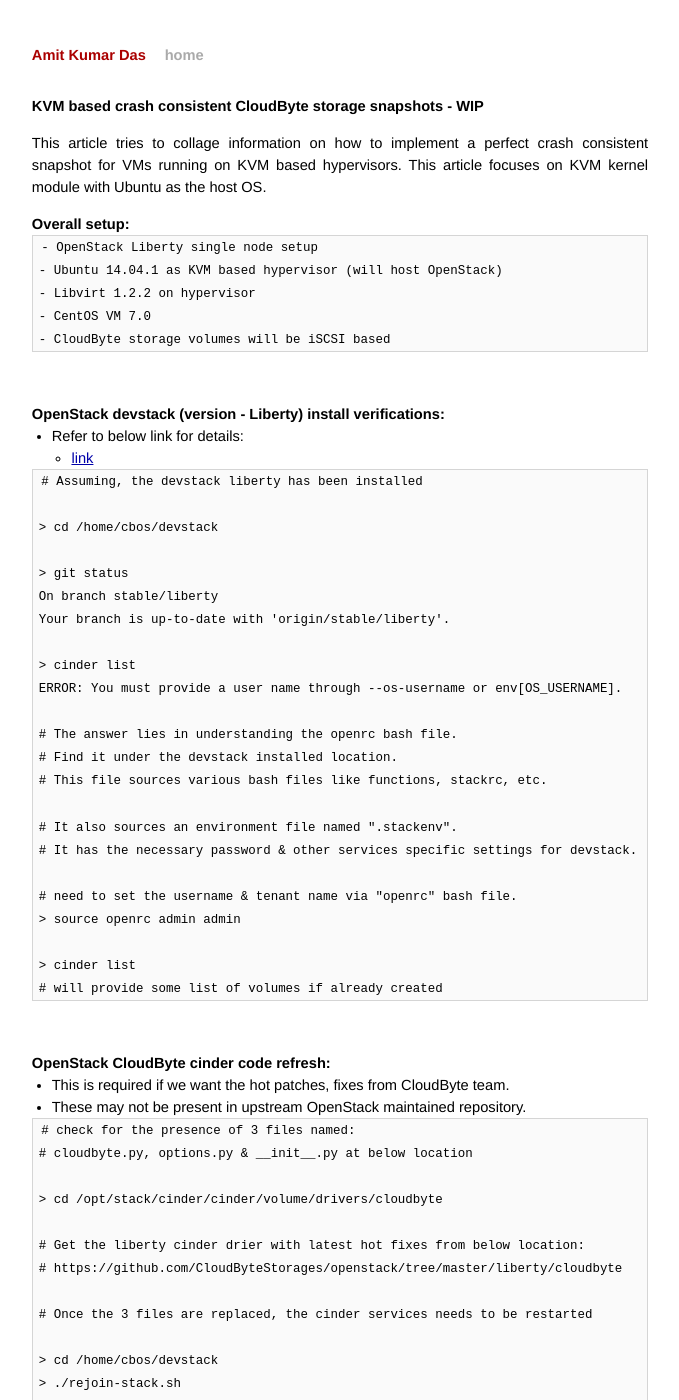
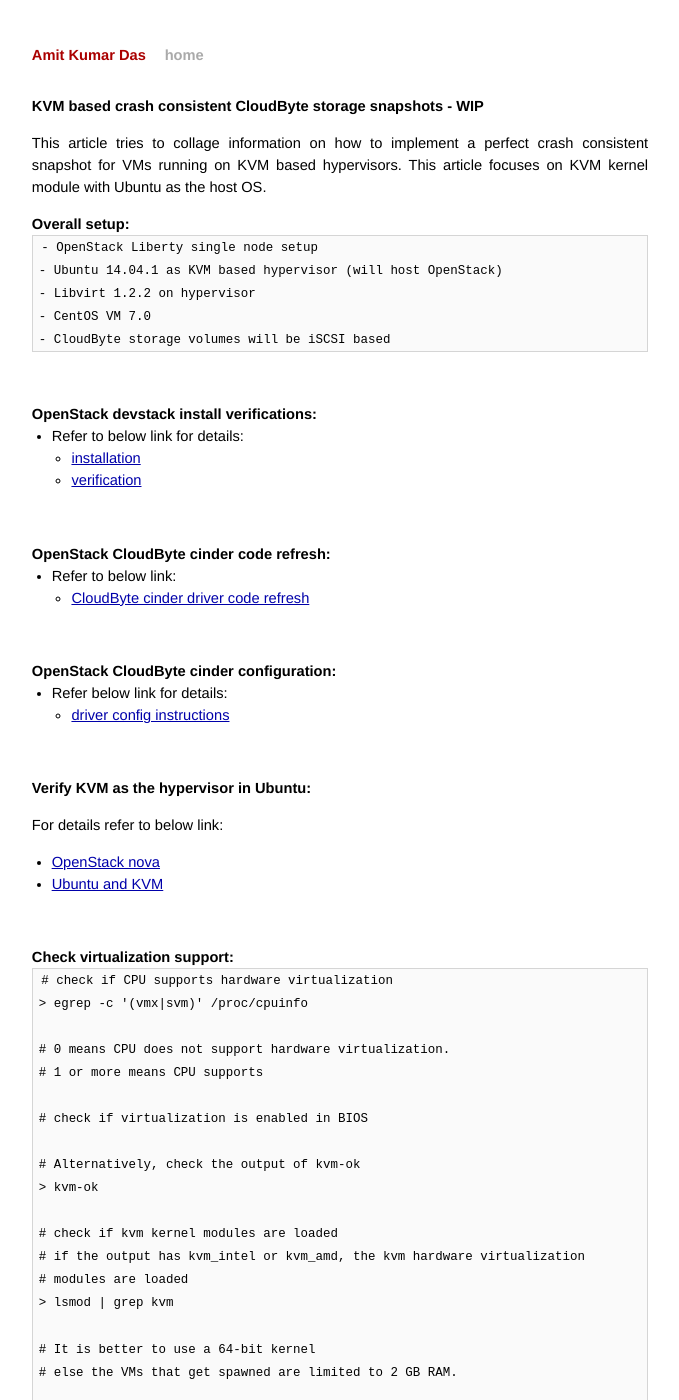
Before and after one commit to AmitKumarDas/amitkumardas.github.io, a Jekyll site: the page built from _posts/2016-04-09-kvm-based-crash-consistent-cloudbyte-storage-snapshots.md, in a window 1280 px wide and 1400 px high. Shown: the whole window, without its empty margins (300-979 px from the left). Built offline with Jekyll 4.4.1, drawn with Linux system fonts in a browser that asks for light colours; some of the changed text lies outside the part shown.

Commit message:
Update 2016-04-09-kvm-based-crash-consistent-cloudbyte-storage-snapshots.md

````diff
--- a/_posts/2016-04-09-kvm-based-crash-consistent-cloudbyte-storage-snapshots.md
+++ b/_posts/2016-04-09-kvm-based-crash-consistent-cloudbyte-storage-snapshots.md
@@ -21,143 +21,25 @@
 
 <br />
 
-## OpenStack devstack (version - Liberty) install verifications:
+## OpenStack devstack install verifications:
 
 - Refer to below link for details:
-  - [link](http://cloudbytestorages.github.io/blog/general/setup/openstack/2016/05/11/OpenStack-Configuration-With-CloudByte-Cinder-Driver.html)
-
-```
-# Assuming, the devstack liberty has been installed
-
-> cd /home/cbos/devstack
-
-> git status
-On branch stable/liberty
-Your branch is up-to-date with 'origin/stable/liberty'.
-
-> cinder list
-ERROR: You must provide a user name through --os-username or env[OS_USERNAME].
-
-# The answer lies in understanding the openrc bash file.
-# Find it under the devstack installed location.
-# This file sources various bash files like functions, stackrc, etc.
-
-# It also sources an environment file named ".stackenv".
-# It has the necessary password & other services specific settings for devstack.
-
-# need to set the username & tenant name via "openrc" bash file.
-> source openrc admin admin
-
-> cinder list
-# will provide some list of volumes if already created
-```
+  - [installation](http://cloudbytestorages.github.io/blog/general/setup/openstack/2016/05/11/OpenStack-Configuration-With-CloudByte-Cinder-Driver.html)
+  - [verification](https://amitkumardas.github.io/2016/03/01/openstack-devstack-install-verifications.html)
 
 <br />
 
 ## OpenStack CloudByte cinder code refresh:
 
-- This is required if we want the hot patches, fixes from CloudByte team.
-- These may not be present in upstream OpenStack maintained repository.
-
-```
-# check for the presence of 3 files named:
-# cloudbyte.py, options.py & __init__.py at below location
-
-> cd /opt/stack/cinder/cinder/volume/drivers/cloudbyte
-
-# Get the liberty cinder drier with latest hot fixes from below location:
-# https://github.com/CloudByteStorages/openstack/tree/master/liberty/cloudbyte
-
-# Once the 3 files are replaced, the cinder services needs to be restarted
-
-> cd /home/cbos/devstack
-> ./rejoin-stack.sh
-
-# use Ctrl + a + p -> previous screen
-# use Ctrl + a + n -> next screen
-# use Ctrl + a + d -> detach i.e. exit
-
-# multiple instances of cinder-api services leads to bind errors
-
-RuntimeError: Could not bind to 0.0.0.0:8776 after trying for 30 seconds
-ERROR cinder Traceback (most recent call last):
-ERROR cinder   File "/usr/local/bin/cinder-api", line 10, in <module>
-ERROR cinder     sys.exit(main())
-ERROR cinder   File "/opt/stack/cinder/cinder/cmd/api.py", line 56, in main
-ERROR cinder     server = service.WSGIService('osapi_volume')
-ERROR cinder   File "/opt/stack/cinder/cinder/service.py", line 377, in __init__
-ERROR cinder     port=self.port)
-ERROR cinder   File "/opt/stack/cinder/cinder/wsgi/eventlet_server.py", line 176,
-                 in __init__
-ERROR cinder     {'host': host, 'port': port})
-ERROR cinder RuntimeError: Could not bind to 0.0.0.0:8776 after trying for 30 seconds
-
-# verify the no of cinder services that are running in the devstack box
-ps -aux | grep cinder | grep -v grep
-
-# There are commonly 3 cinder services that will be running (there are more actually).
-# Common ones are: cinder-scheduler, cinder-volume & cinder-api
-# Kill all the cinder services if above bind error occurs
-# kill -9 <pid>
-
-# navigate to screen & start these services
-> screen -x
-
-# in c-api screen run below commmand to start cinder-api
-/usr/local/bin/cinder-api --config-file /etc/cinder/cinder.conf
-
-# in c-sch screen run below commmand to start cinder-scheduler
-/usr/local/bin/cinder-scheduler --config-file /etc/cinder/cinder.conf
-
-# in c-vol screen run below commmand to start cinder-volume
-/usr/local/bin/cinder-volume --config-file /etc/cinder/cinder.conf
-
-# verify the logs in each cinder screens
-
-# detach from screen
-> Ctrl + a + d
-```
+- Refer to below link:
+  - [CloudByte cinder driver code refresh](https://amitkumardas.github.io/2016/03/02/openstack-cloudbyte-cinder-code-refresh.html)
 
 <br />
 
 ## OpenStack CloudByte cinder configuration:
 
 - Refer below link for details:
-  - [link](http://cloudbytestorages.github.io/blog/general/setup/openstack/2016/05/11/OpenStack-Configuration-With-CloudByte-Cinder-Driver.html)
-
-```
-# open the cinder.conf & verify the settings mentioned below.
-# change the values of CloudByte specific settings based on your environment.
-# CloudByte specific settings start with "cb_" as its prefix.
-
-> vi /etc/cinder/cinder.conf
-
-..
-[DEFAULT]
-default_volume_type = cb-gold
-enabled_backends = cloudbyte-gold
-iscsi_helper = tgtadm
-..
-
-[cloudbyte-gold]
-volume_driver = cinder.volume.drivers.cloudbyte.cloudbyte.CloudByteISCSIDriver
-volume_backend_name = cloudbyte-gold
-san_ip = 20.10.43.1
-san_login = admin
-san_password = na
-cb_tsm_name = OPENSTACK_VSM
-cb_account_name = OPENSTACK_ACC
-cb_apikey = gaxFrefF7h_-SUxVPODDYsvGxZwtn0jnMChUeElNcIcZzP1XNw8YGKhcvCO46AqJCXsHVePmaJcBNYydagREmw
-cb_confirm_volume_create_retries = 15
-cb_confirm_volume_create_retry_interval = 5
-cb_confirm_volume_delete_retries = 15
-cb_confirm_volume_delete_retry_interval = 5
-cb_add_qosgroup = latency:15,graceallowed:true,iopscontrol:true,memlimit:0,tpcontrol:false,throughput:0,iops:20,networkspeed:0
-cb_create_volume = compression:off,deduplication:off,blocklength:512B,sync:always,protocoltype:ISCSI,recordsize:4k
-cb_initiator_group_name = ALL
-..
-
-```
+  - [driver config instructions](https://amitkumardas.github.io/2016/03/03/openstack-cloudbyte-cinder-driver-configuration.html)
 
 <br />
 
````
